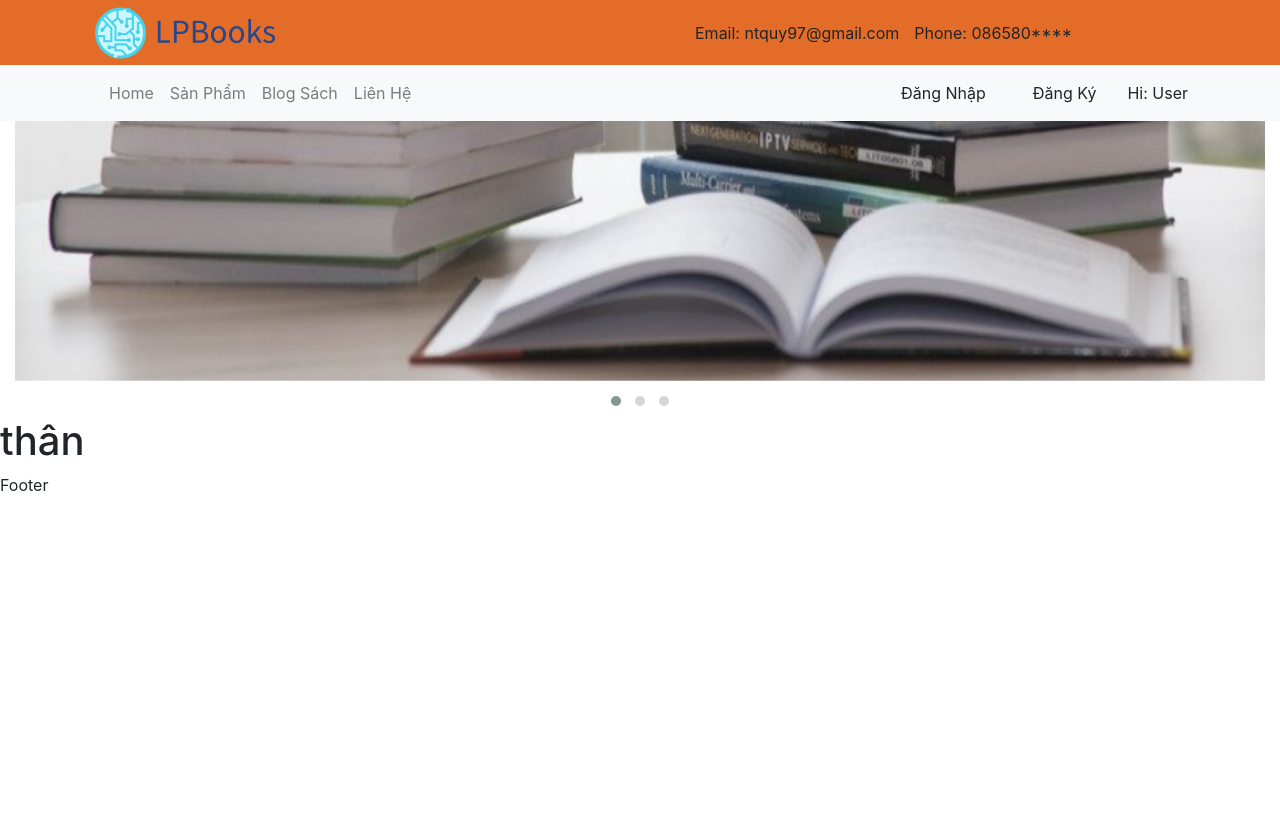
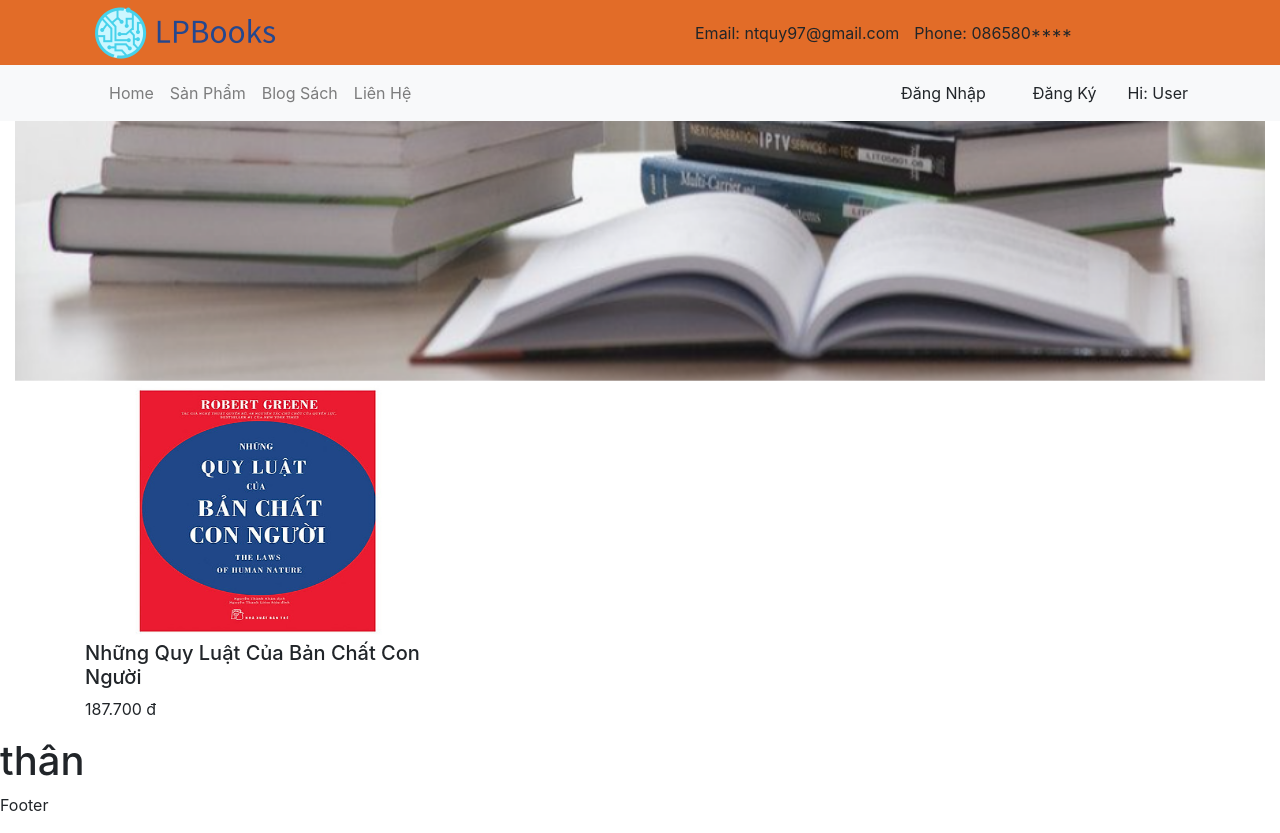
Before and after one commit to nguyenquy42/HKT-D02, a React (Create React App) app in the folder client/: page /home in a window 1280 px wide. Before the commit the page ends 800 px from the top, so only its background shows below. Built offline with nearby package versions, Linux system fonts and the light colour scheme.

Commit message:
component post

```diff
--- /dev/null
+++ b/client/src/components/List/index.js
@@ -0,0 +1,33 @@
+import React, { useState } from 'react';
+
+import './style.css';
+
+const List = (props) => {
+  const [newPost, setnewPost] = useState('');
+  // const { post: { id, author, content, isClicked, comments }, onClickPost } = props;
+
+
+  const renderPost = () => {
+    return (
+      <div className="col-lg-4">
+        <div className="Post">
+          <div className="Post__img">
+            <img className="img" src={'assets/img/product-1.jpg'} />
+          </div>
+          <div className="Post__content">
+            <h5>Những Quy Luật Của Bản Chất Con Người</h5>
+            <p>187.700 đ</p>
+          </div>
+        </div>
+      </div>
+    )
+  }
+
+  return (
+    <div className="row">
+      {renderPost()}
+    </div>
+  )
+
+}
+export default List;
--- a/client/src/components/Owldemo1/index.js
+++ b/client/src/components/Owldemo1/index.js
@@ -13,7 +13,8 @@
           <OwlCarousel items={1}
             className="owl-theme"
             loop
-            margin={8} >
+            dots={false}
+            margin={10} >
             <div ><img className="img" src={'assets/img/banner-1.png'} /></div>
             <div><img className="img" src={'assets/img/banner-2.png'} /></div>
             <div><img className="img" src={'assets/img/banner-3.png'} /></div>
--- a/client/src/pages/Home/index.js
+++ b/client/src/pages/Home/index.js
@@ -2,6 +2,7 @@
 
 import './style.css';
 import Owldemo1 from '../../components/Owldemo1';
+import List from '../../components/List';
 
 class Home extends Component {
 
@@ -9,6 +10,9 @@
     return (
       <div>
         <Owldemo1></Owldemo1>
+        <div className="container">
+          <List></List>
+        </div>
         <h1>thân</h1>
       </div>
 
```
Also changed, not shown: client/public/assets/img/product-1.jpg (added), client/public/assets/img/product-2.jpg (added), client/src/components/List/style.css (added), client/src/components/Post/style.css (deleted).
